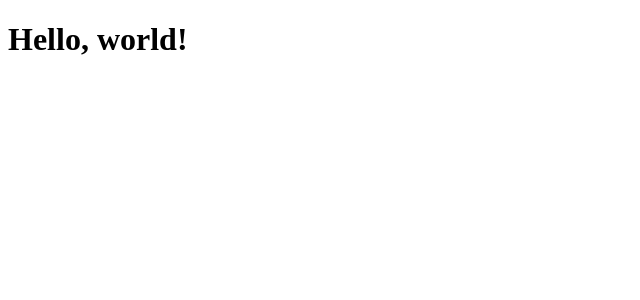
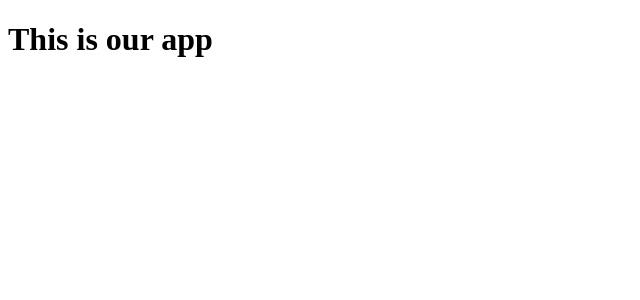
Before and after one commit to tobiasafischer/Project-Catwalk-FEC, a React app: page / in a window 1280 px wide. Shown: the top 300 px of the page, without its empty margins (0-640 px from the left). Built offline with nearby package versions, Linux system fonts and the light colour scheme; the HTML template or start-up script is replaced by a standard one.

Commit message:
Created component App

```diff
--- a/client/src/index.jsx
+++ b/client/src/index.jsx
@@ -1,7 +1,22 @@
 import React from 'react';
 import ReactDOM from 'react-dom';
 
+class App extends React.Component {
+  constructor(props) {
+    super(props);
+    this.state = {
+      data: []
+    };
+  }
+
+  render() {
+    return (
+      <h1>This is our app</h1>
+    )
+  }
+}
+
 ReactDOM.render(
-  <h1>Hello, world!</h1>,
+  <App />,
   document.getElementById('app')
 );
```
Also changed, not shown: 3 other files (tests, documents, lock files or other folders).
